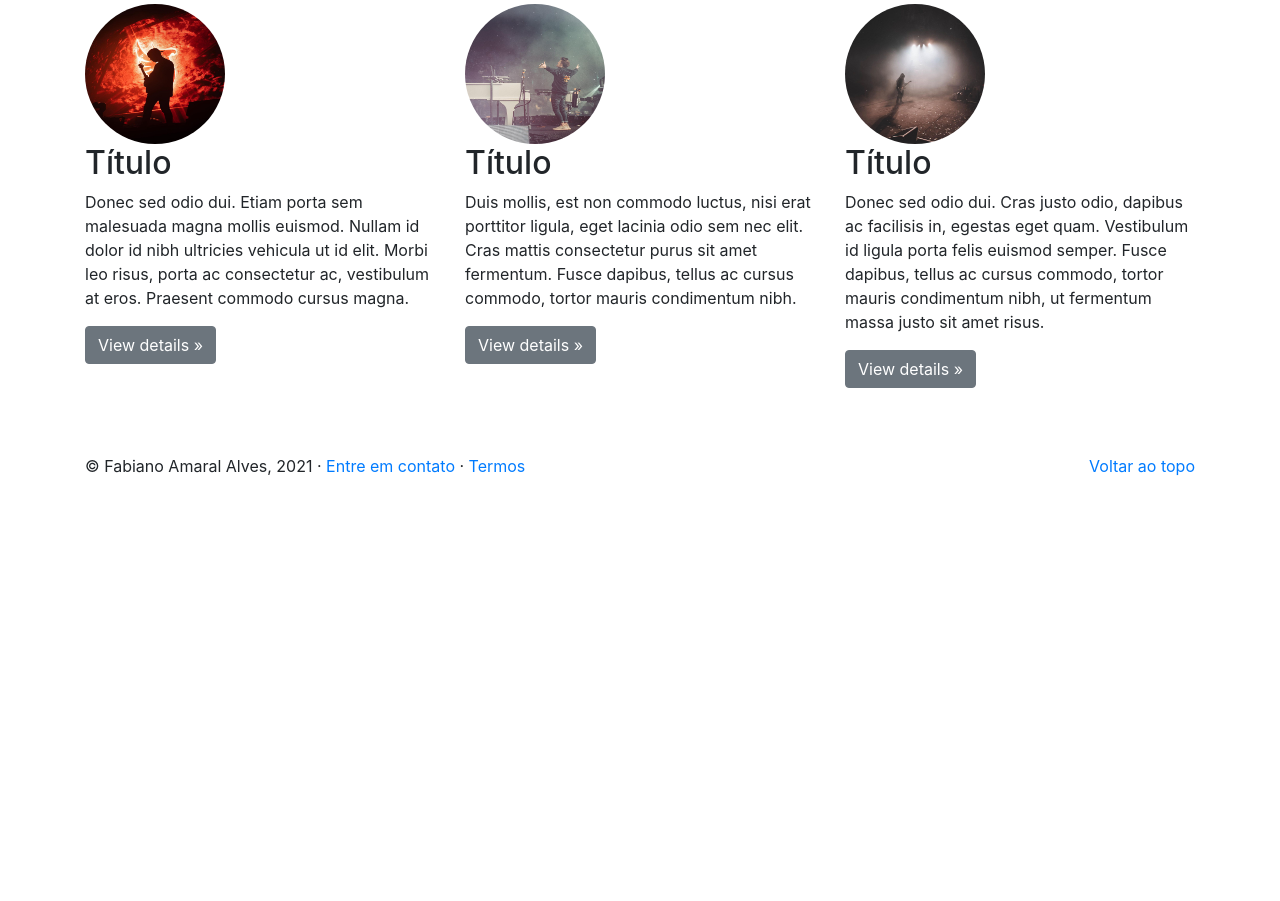
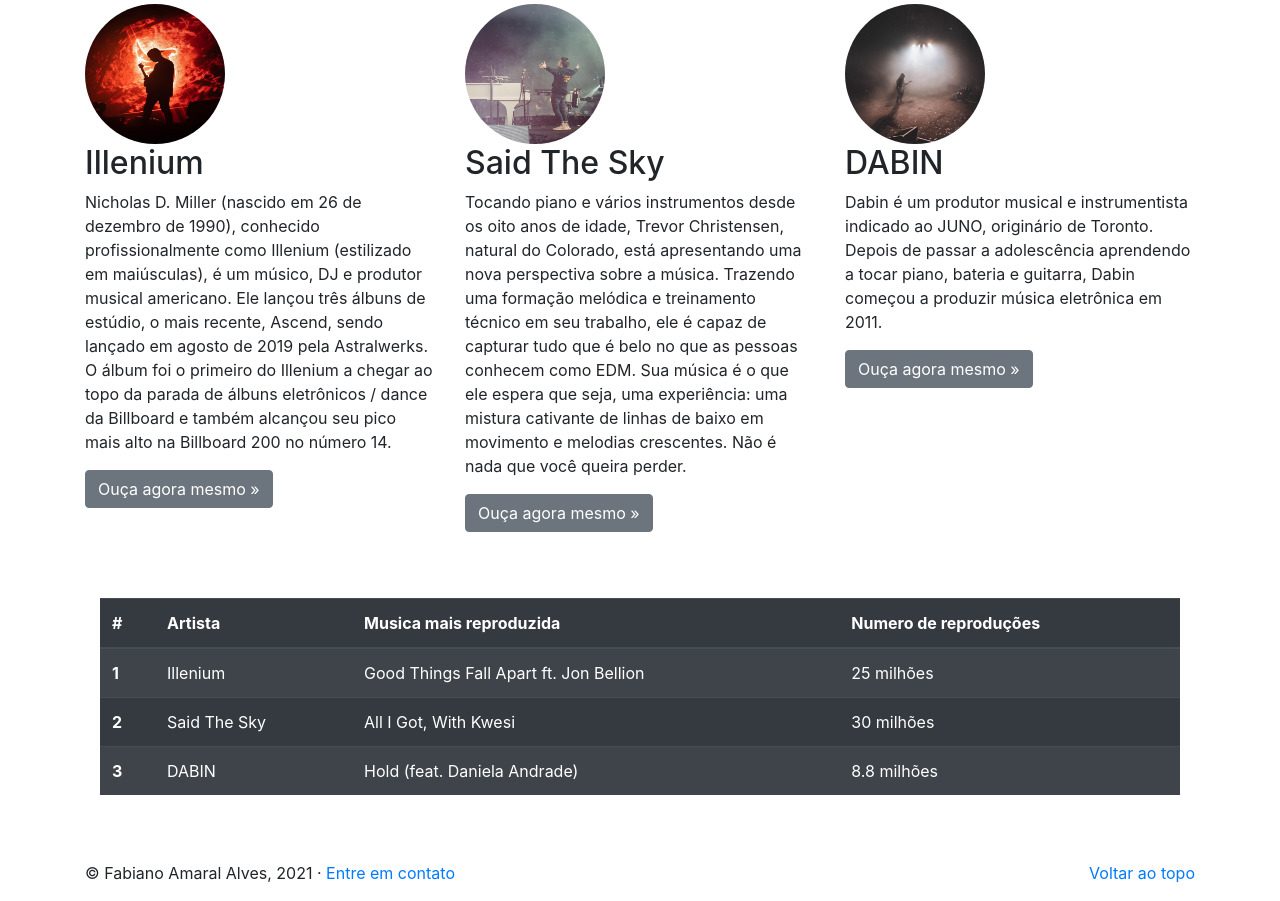
Before and after one commit to faamaral/sadbois-club-edm-artists, a plain HTML site: page index.html in a window 1280 px wide. Shown: the part 822-1723 px from the top of the page. Before the commit the page ends 1316 px from the top, so only its background shows below. Drawn offline with nearby package versions, Linux system fonts and the light colour scheme.

```diff
--- a/index.html
+++ b/index.html
@@ -21,17 +21,20 @@ crossorigin="anonymous"></script>
   <header>
     <nav class="navbar navbar-expand-lg navbar-dark">
       <a href="index.html" class="navbar-brand">SADBOIS Artists</a>
+      <button class="navbar-toggler" type="button" data-toggle="collapse" data-target="#navbarCollapse" aria-controls="navbarCollapse" aria-expanded="false" aria-label="Toggle navigation">
+        <span class="navbar-toggler-icon"></span>
+      </button>
 
       <div class="collapse navbar-collapse" id="navbarCollapse">
           <ul class="navbar-nav mr-auto">
             <li class="nav-item">
-              <a class="nav-link" href="#" >Illenium</a>
+              <a class="nav-link" href="#illenium" >Illenium</a>
             </li>
             <li class="nav-item">
-              <a class="nav-link" href="#" >Said The Sky</a>
+              <a class="nav-link" href="#saidthesky" >Said The Sky</a>
             </li>
             <li class="nav-item">
-              <a class="nav-link" href="#" >Dabin</a>
+              <a class="nav-link" href="#dabin" >Dabin</a>
             </li>
           </ul>
       </div>
@@ -70,29 +73,72 @@ crossorigin="anonymous"></script>
       <!-- Três colunas de texto, abaixo do carousel -->
       <div class="row">
         <div class="col-lg-4">
+          <section id="illenium">
           <img class="rounded-circle" src="assets/images/banner2.jpg" alt="Generic placeholder image" width="140" height="140">
-          <h2>Título</h2>
-          <p>Donec sed odio dui. Etiam porta sem malesuada magna mollis euismod. Nullam id dolor id nibh ultricies vehicula ut id elit. Morbi leo risus, porta ac consectetur ac, vestibulum at eros. Praesent commodo cursus magna.</p>
-          <p><a class="btn btn-secondary" href="#" role="button">View details &raquo;</a></p>
+          <h2>Illenium</h2>
+          <p>Nicholas D. Miller (nascido em 26 de dezembro de 1990), conhecido profissionalmente como Illenium (estilizado em maiúsculas), é um músico, DJ e produtor musical americano. Ele lançou três álbuns de estúdio, o mais recente, Ascend, sendo lançado em agosto de 2019 pela Astralwerks. O álbum foi o primeiro do Illenium a chegar ao topo da parada de álbuns eletrônicos / dance da Billboard e também alcançou seu pico mais alto na Billboard 200 no número 14.</p>
+          <p><a class="btn btn-secondary" href="https://www.youtube.com/channel/UCv0tIDoaBZCTXQvVO4zosng" role="button">Ouça agora mesmo &raquo;</a></p>
+        </section>
         </div><!-- /.col-lg-4 -->
+
+
         <div class="col-lg-4">
+          <section id="saidthesky">
           <img class="rounded-circle" src="assets/images/9810.jpg" alt="Generic placeholder image" width="140" height="140">
-          <h2>Título</h2>
-          <p>Duis mollis, est non commodo luctus, nisi erat porttitor ligula, eget lacinia odio sem nec elit. Cras mattis consectetur purus sit amet fermentum. Fusce dapibus, tellus ac cursus commodo, tortor mauris condimentum nibh.</p>
-          <p><a class="btn btn-secondary" href="#" role="button">View details &raquo;</a></p>
+          <h2>Said The Sky</h2>
+          <p>Tocando piano e vários instrumentos desde os oito anos de idade, Trevor Christensen, natural do Colorado, está apresentando uma nova perspectiva sobre a música. Trazendo uma formação melódica e treinamento técnico em seu trabalho, ele é capaz de capturar tudo que é belo no que as pessoas conhecem como EDM. Sua música é o que ele espera que seja, uma experiência: uma mistura cativante de linhas de baixo em movimento e melodias crescentes. Não é nada que você queira perder.</p>
+          <p><a class="btn btn-secondary" href="https://www.youtube.com/channel/UCUZ7L-ISClTsGS3FIeHGp8w" role="button">Ouça agora mesmo &raquo;</a></p>
+        </section>
         </div><!-- /.col-lg-4 -->
+
         <div class="col-lg-4">
+          <section id="dabin">
           <img class="rounded-circle" src="assets/images/9810 (1).jpg" alt="Generic placeholder image" width="140" height="140">
-          <h2>Título</h2>
-          <p>Donec sed odio dui. Cras justo odio, dapibus ac facilisis in, egestas eget quam. Vestibulum id ligula porta felis euismod semper. Fusce dapibus, tellus ac cursus commodo, tortor mauris condimentum nibh, ut fermentum massa justo sit amet risus.</p>
-          <p><a class="btn btn-secondary" href="#" role="button">View details &raquo;</a></p>
+          <h2>DABIN</h2>
+          <p>Dabin é um produtor musical e instrumentista indicado ao JUNO, originário de Toronto. Depois de passar a adolescência aprendendo a tocar piano, bateria e guitarra, Dabin começou a produzir música eletrônica em 2011.</p>
+          <p><a class="btn btn-secondary" href="https://www.youtube.com/channel/UCc1dxCpQAFPCvN3HOrYBipQ" role="button">Ouça agora mesmo &raquo;</a></p>
+        </section>
         </div><!-- /.col-lg-4 -->
+
       </div><!-- /.row -->
+      <!-- Tabela  -->
+  <div class="container">
+      <table class="table table-striped table-dark">
+        <thead>
+          <tr>
+            <th scope="col">#</th>
+            <th scope="col">Artista</th>
+            <th scope="col">Musica mais reproduzida</th>
+            <th scope="col">Numero de reproduções</th>
+          </tr>
+        </thead>
+        <tbody>
+          <tr>
+            <th scope="row">1</th>
+            <td>Illenium</td>
+            <td>Good Things Fall Apart ft. Jon Bellion</td>
+            <td>25 milhões</td>
+          </tr>
+          <tr>
+            <th scope="row">2</th>
+            <td>Said The Sky</td>
+            <td>All I Got, With Kwesi</td>
+            <td>30 milhões</td>
+          </tr>
+          <tr>
+            <th scope="row">3</th>
+            <td>DABIN</td>
+            <td>Hold (feat. Daniela Andrade)</td>
+            <td>8.8 milhões</td>
+          </tr>
+        </tbody>
+      </table>
+    </div>
 </div>
 
 <footer class="container">
   <p class="float-right"><a href="#">Voltar ao topo</a></p>
-  <p>&copy; Fabiano Amaral Alves, 2021 &middot; <a href="contato.html">Entre em contato</a> &middot; <a href="#">Termos</a></p>
+  <p>&copy; Fabiano Amaral Alves, 2021 &middot; <a href="contato.html">Entre em contato</a></p>
 </footer>
 
   </main>
```
Also changed, not shown: contato.html (+35 -7 lines).
